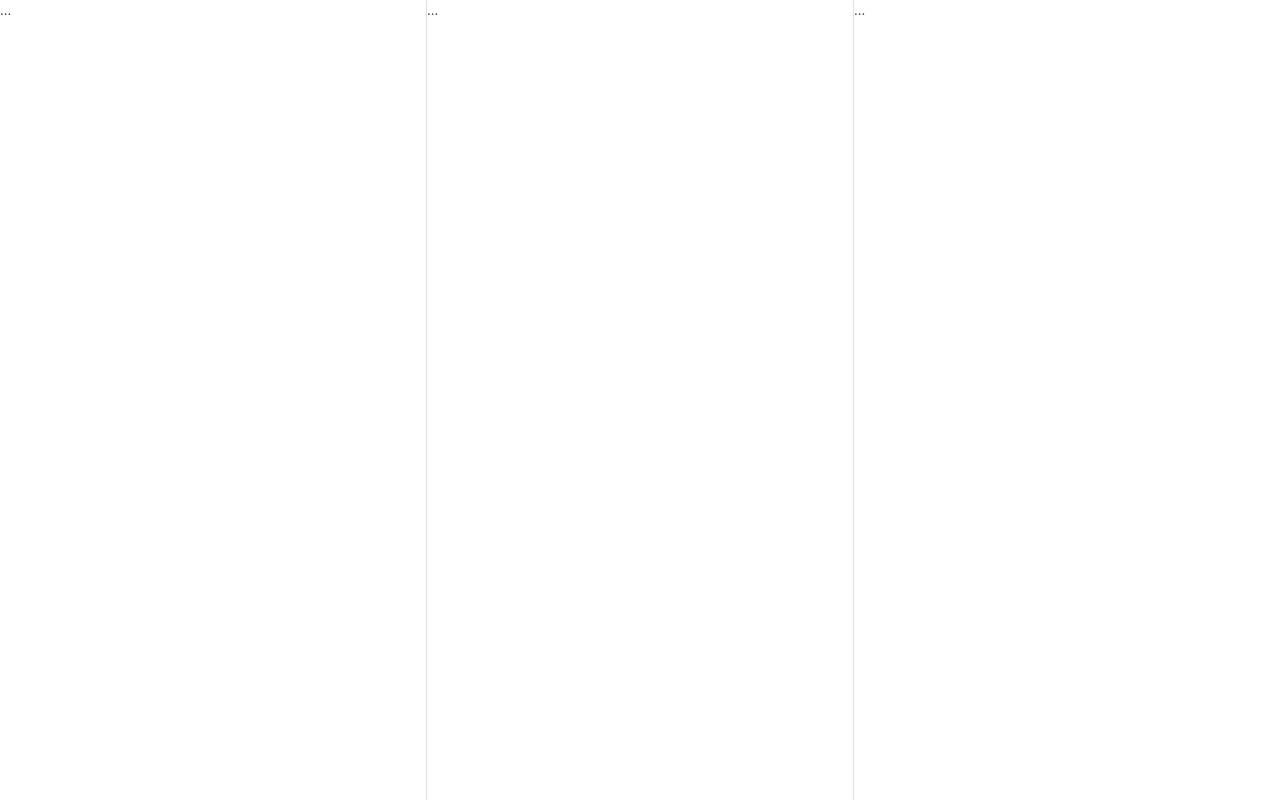
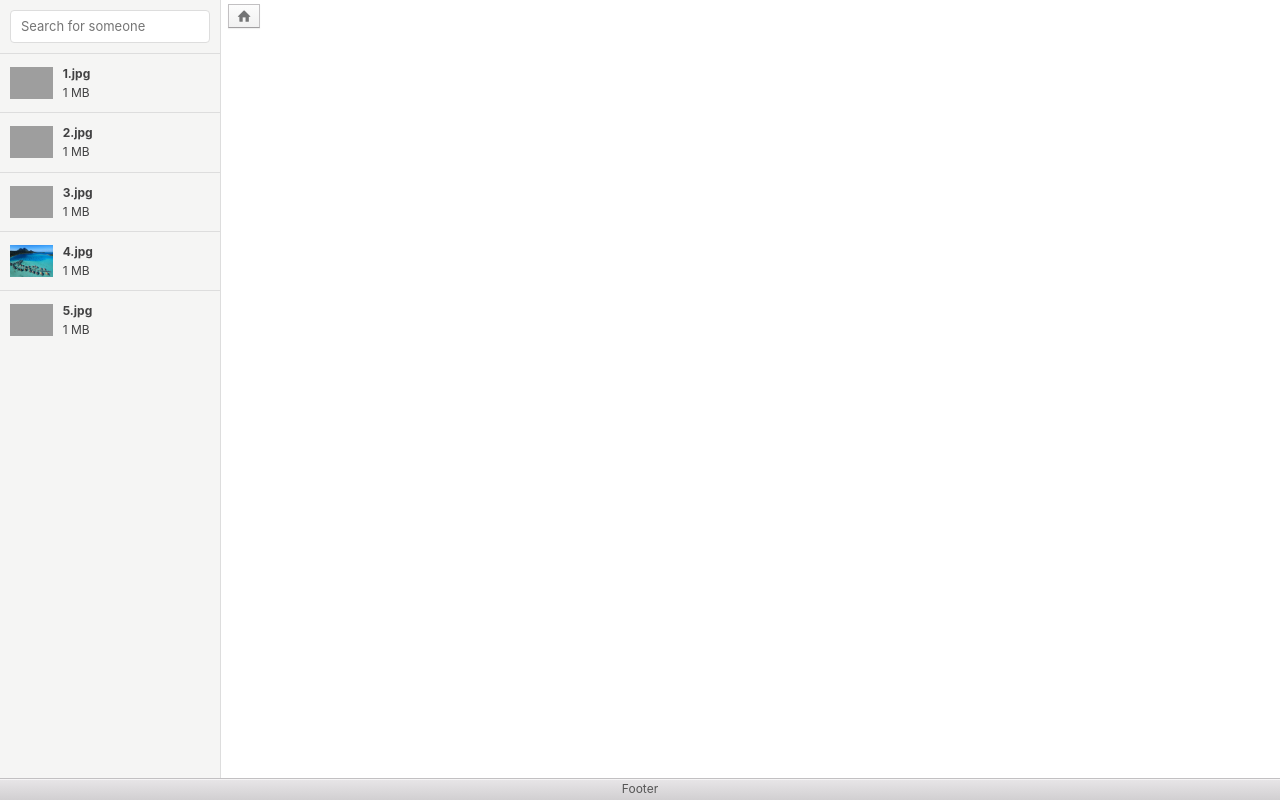
Before and after one commit to platzi/curso-electron, a website: page src/renderer/index.html in a window 1280 px wide. Drawn offline with Linux system fonts and the light colour scheme; grey boxes are pictures that could not be loaded.

Commit message:
Construyendo el layout

```diff
--- a/src/renderer/index.html
+++ b/src/renderer/index.html
@@ -9,13 +9,63 @@
 </head>
 <body>
   <div class="window">
-  <div class="window-content">
-    <div class="pane-group">
-      <div class="pane">...</div>
-      <div class="pane">...</div>
-      <div class="pane">...</div>
+    <div class="window-content">
+      <div class="pane-group">
+        <div class="pane pane-sm sidebar">
+          <ul class="list-group">
+            <li class="list-group-header">
+              <input class="form-control" type="text" placeholder="Search for someone">
+            </li>
+            <li class="list-group-item">
+              <img class="media-object pull-left" src="../assets/img/1.jpg" height="32">
+              <div class="media-body">
+                <strong>1.jpg</strong>
+                <p>1 MB</p>
+              </div>
+            </li>
+            <li class="list-group-item">
+              <img class="media-object pull-left" src="../assets/img/2.jpg" height="32">
+              <div class="media-body">
+                <strong>2.jpg</strong>
+                <p>1 MB</p>
+              </div>
+            </li>
+            <li class="list-group-item">
+              <img class="media-object pull-left" src="../assets/img/3.jpg" height="32">
+              <div class="media-body">
+                <strong>3.jpg</strong>
+                <p>1 MB</p>
+              </div>
+            </li>
+            <li class="list-group-item">
+              <img class="media-object pull-left" src="../assets/img/4.jpg" height="32">
+              <div class="media-body">
+                <strong>4.jpg</strong>
+                <p>1 MB</p>
+              </div>
+            </li><li class="list-group-item">
+              <img class="media-object pull-left" src="../assets/img/5.jpg" height="32">
+              <div class="media-body">
+                <strong>5.jpg</strong>
+                <p>1 MB</p>
+              </div>
+            </li>
+          </ul>
+        </div>
+        <div class="pane">
+          <div class="toolbar-actions">
+              <div class="btn-group">
+                <button class="btn btn-default">
+                  <span class="icon icon-home"></span>
+                </button>
+              </div>
+          </div>
+        </div>
+      </div>
     </div>
+    <footer class="toolbar toolbar-footer">
+      <h1 class="title">Footer</h1>
+    </footer>
   </div>
-</div>
 </body>
 </html>
```
Also changed, not shown: src/assets/img/4.jpg (added), 4 other files.
